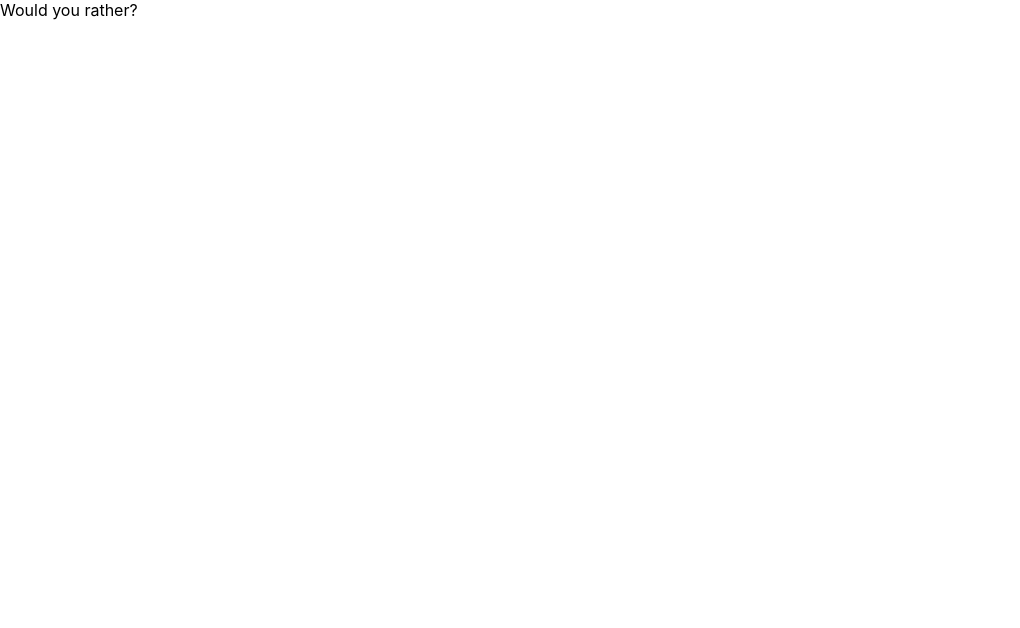
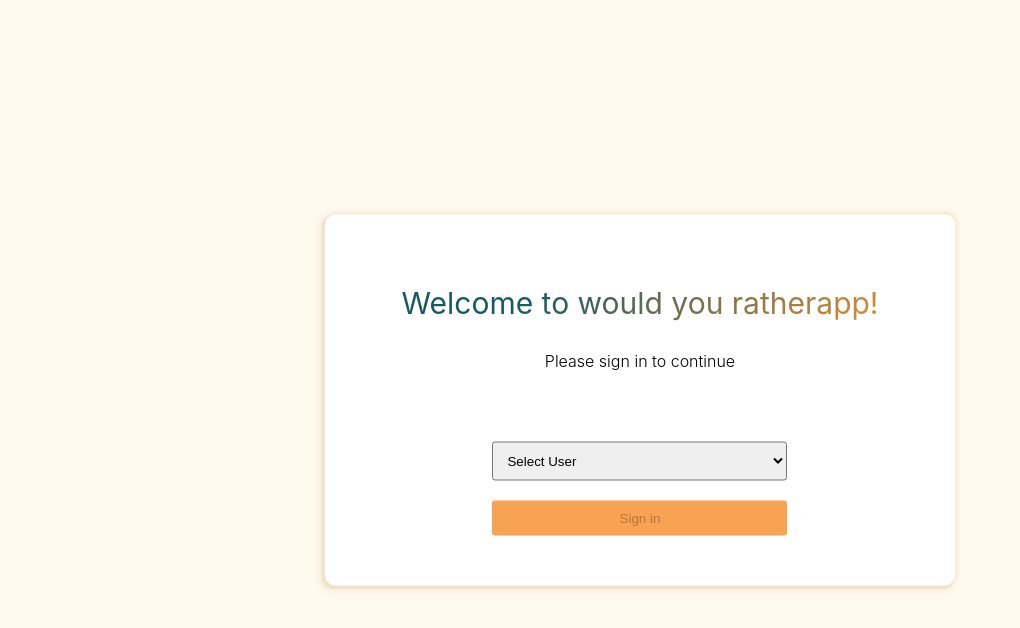
Before and after one commit to meghabalaraju/reactnd-would-you-rather, a React (Create React App) app: page / in a window 1280 px wide. Shown: the top 628 px of the page, without its empty margins (0-1020 px from the left). Built offline with nearby package versions, Linux system fonts and the light colour scheme.

Commit message:
Login logic and UI added

```diff
--- a/src/actions/authedUser.js
+++ b/src/actions/authedUser.js
@@ -1,8 +1,15 @@
 export const SET_AUTHED_USER = 'SET_AUTHED_USER';
 
-export function setAuthedUSer (id) {
+export function setAuthedUser (id) {
     return {
         type: SET_AUTHED_USER,
         id
     }
 }
+
+
+export function handleSetAuthedUser (id) {
+    return (dispatch) => {
+        dispatch(setAuthedUser(id))
+    }
+}
--- a/src/actions/shared.js
+++ b/src/actions/shared.js
@@ -1,9 +1,7 @@
 import { getInitialData } from "../utils/api"
-import { setAuthedUSer } from "./authedUser";
 import { receiveQuestions } from "./questions";
 import { receiveUsers } from "./users"
 
-const AUTHED_USER = 'sarahedo';
 
 /**
  * Fetch all users on app loading
@@ -18,7 +16,6 @@ export function handleInitialData () {
         .then(({users, questions}) => {
             dispatch(receiveUsers(users))
             dispatch(receiveQuestions(questions))
-            dispatch(setAuthedUSer(AUTHED_USER))
         })
     }
 }
--- a/src/components/App.js
+++ b/src/components/App.js
@@ -1,6 +1,8 @@
 import React, { Component } from 'react';
 import { connect } from 'react-redux';
 import { handleInitialData } from '../actions/shared';
+import Wrapper from './Login/Wrapper';
+
 
 class App extends Component {
   componentDidMount() {
@@ -9,9 +11,7 @@ class App extends Component {
 
   render () {
     return (
-      <div>
-        Would you rather?
-      </div>
+        <Wrapper/>
     )
   }
 }
--- /dev/null
+++ b/src/components/Login/Login.js
@@ -0,0 +1,69 @@
+import React, { Component } from 'react'
+import { connect } from 'react-redux'
+import { handleSetAuthedUser } from '../../actions/authedUser'
+
+class Login extends Component {
+
+    state = {
+        userID: ''
+    }
+
+
+    /**
+     * @description - onChange event to grab userId for slected user
+     * @param {event} e
+     */
+
+    handleUserSelection = (e) => {
+        e.preventDefault()
+
+        const userId = e.target.value
+
+        this.setState(() => ({
+            userID: userId
+        }))
+    }
+
+    /**
+     * @description - Retrive userId for selected user from current user, dispatches event to set auther Id
+     * @param {event} e
+     */
+    handleLoggedUser = (e) => {
+        e.preventDefault()
+
+        const { userID } = this.state
+        const { dispatch } = this.props
+
+        dispatch(handleSetAuthedUser(userID))
+
+        // todo: Redirect to '/' home
+    }
+
+    render() {
+        const { users } = this.props;
+        const { userID } = this.state;
+        return (
+            <div className='login'>
+                <select
+                    className='login-select'
+                    value={userID}
+                    onChange={(e) => this.handleUserSelection(e)}
+                >
+                    <option value='' hidden >Select User</option>
+                    {users.map((key, i) => (
+                        <option value={key.id} key={i} >{key.name}</option>
+                    ))}
+                </select>
+                <button
+                    className='btn btn-select'
+                    type='submit'
+                    disabled={userID === ''}
+                    onClick={(e) => this.handleLoggedUser(e)}>Sign in
+                </button>
+            </div>
+        )
+    }
+}
+
+
+export default connect()(Login)
--- /dev/null
+++ b/src/components/Login/Wrapper.js
@@ -0,0 +1,30 @@
+import React, { Component } from 'react'
+import { connect } from 'react-redux'
+import Login from './Login'
+
+class Wrapper extends Component {
+
+    render() {
+        const { users } = this.props;
+
+        return (
+            <div className='wrapper'>
+                <div className='log-header'>
+                    <h3 className='log-header-font'>Welcome to would you ratherapp!</h3>
+                    <p>Please sign in to continue</p>
+                </div>
+                <Login users={users} />
+            </div>
+        )
+    }
+}
+
+function mapStateToProps ({users}) {
+    const userIds = Object.keys(users)
+
+    return {
+        users: userIds.map((id) => users[id])
+    }
+}
+
+export default connect(mapStateToProps)(Wrapper)
--- a/src/index.css
+++ b/src/index.css
@@ -1,13 +1,83 @@
+@import url('https://fonts.googleapis.com/css2?family=Fira+Sans:ital,wght@0,100;0,200;0,300;0,400;0,500;0,600;0,700;0,800;1,100;1,200;1,300;1,400;1,500;1,600;1,700&display=swap');
+
 body {
   margin: 0;
-  font-family: -apple-system, BlinkMacSystemFont, 'Segoe UI', 'Roboto', 'Oxygen',
-    'Ubuntu', 'Cantarell', 'Fira Sans', 'Droid Sans', 'Helvetica Neue',
-    sans-serif;
+  font-family: -apple-system, BlinkMacSystemFont, 'Fira Sans', sans-serif;
   -webkit-font-smoothing: antialiased;
   -moz-osx-font-smoothing: grayscale;
+  background-color: #fff9ee
 }
 
 code {
   font-family: source-code-pro, Menlo, Monaco, Consolas, 'Courier New',
     monospace;
 }
+
+.wrapper {
+  position: absolute;
+  top: 50%;
+  left: 50%;
+  transform: translateY(-50%) translateX(-50%);
+  display: flex;
+  justify-content: center;
+  align-content: center;
+  flex-flow: column wrap;
+  width: 100%;
+  max-width: 590px;
+  margin: 0 auto;
+  padding: 20px;
+  /* border: 1px solid #F8A253; */
+  border-radius: 10px;
+  cursor: pointer;
+  box-shadow: -2px 2px 0px 1.5px #f0e3ce, 2px -2px 0px 0px #f8eddb, -3px 3px 6px 3px #f8eddb, 2px -2px 4px 1px #f8eddb;
+  background-color: #ffffff;
+}
+
+.login {
+  margin: 0 auto;
+  display: inline-flex;
+  flex-flow: column wrap;
+  justify-content: space-around;
+  width: 50%;
+}
+
+.log-header {
+  padding: 20px;
+  text-align: center;
+  margin-bottom: 35px;
+}
+
+.login-select {
+  margin-bottom: 20px;
+  padding: 10px;
+  font-weight: 300;
+  border-radius: 3px;
+}
+
+.btn {
+  padding: 10px;
+  border-radius: 3px;
+  outline: none;
+  border: none;
+
+}
+
+.btn-select {
+  margin-bottom: 30px;
+  background-color: #F8A253;
+}
+
+/* Fonts */
+.log-header-font {
+  font-size: 30px;
+  font-weight: 400;
+  background: -webkit-linear-gradient(135deg, #da8d35 0%, #175a63 74%);
+  background-clip: text;
+  -webkit-background-clip: text;
+  -webkit-text-fill-color: transparent;
+
+}
+
+p {
+  font-weight: 300;
+}
```
